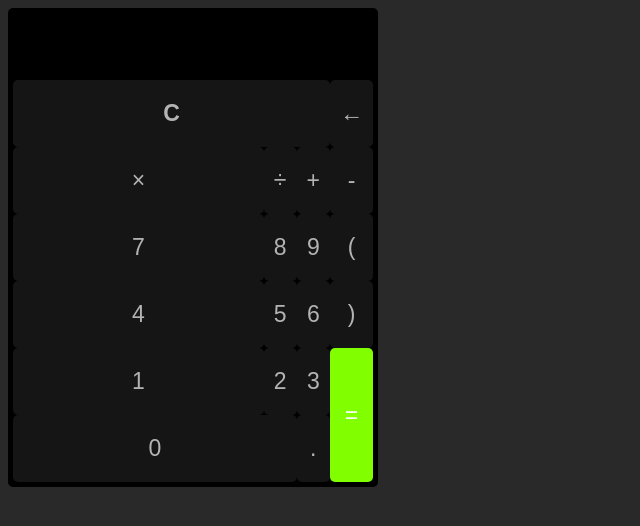
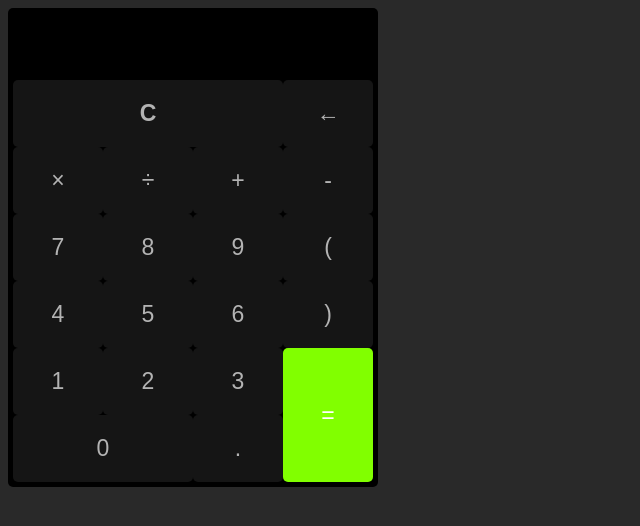
Before and after one commit to TIMATTI/calc_tim, a plain HTML site: page index.html in a window 1280 px wide. Shown: the whole page, without its empty margins (0-640 px from the left). Drawn offline with Linux system fonts and the light colour scheme.

Commit message:
Update index.css

```diff
--- a/index.css
+++ b/index.css
@@ -1,13 +1,12 @@
 body {
 	background-color: #292929;
-	/*user-select: none
-	display: flex*/
+	user-select: none;
 	justify-content: center;
 	align-items: center;
 	}
 .container_button {
 	display: grid;
-	grid-template-columns: repeat(1, 1fr);
+	grid-template-columns: repeat(4, 1fr);
 	grid-template-rows: repeat(7, 1fr);
 	background-color: #000;
 	padding: 5px;
```
Lines whose indentation alone changed are shown as unchanged.
